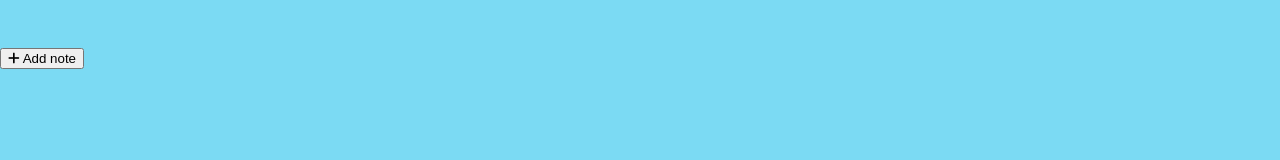
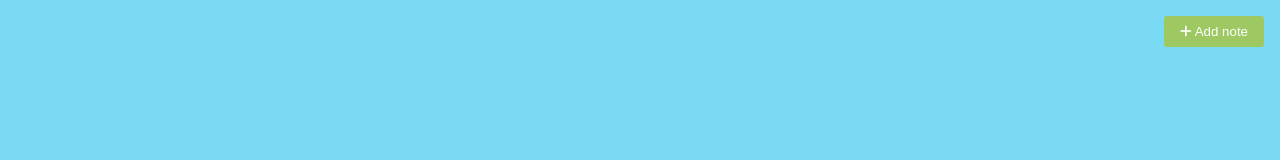
Before and after one commit to KaranChandekar/Notes-app, a plain HTML site: page index.html in a window 1280 px wide. Drawn offline with nearby package versions, Linux system fonts and the light colour scheme.

Commit message:
style add class

```diff
--- a/style.css
+++ b/style.css
@@ -12,3 +12,19 @@ body {
   margin: 0;
   padding-top: 3rem;
 }
+
+.add {
+  position: fixed;
+  top: 1rem;
+  right: 1rem;
+  background-color: #9ec862;
+  color: #fff;
+  border: none;
+  border-radius: 3px;
+  padding: 0.5rem 1rem;
+  cursor: pointer;
+}
+
+.add:active {
+  transform: scale(0.98);
+}
```
